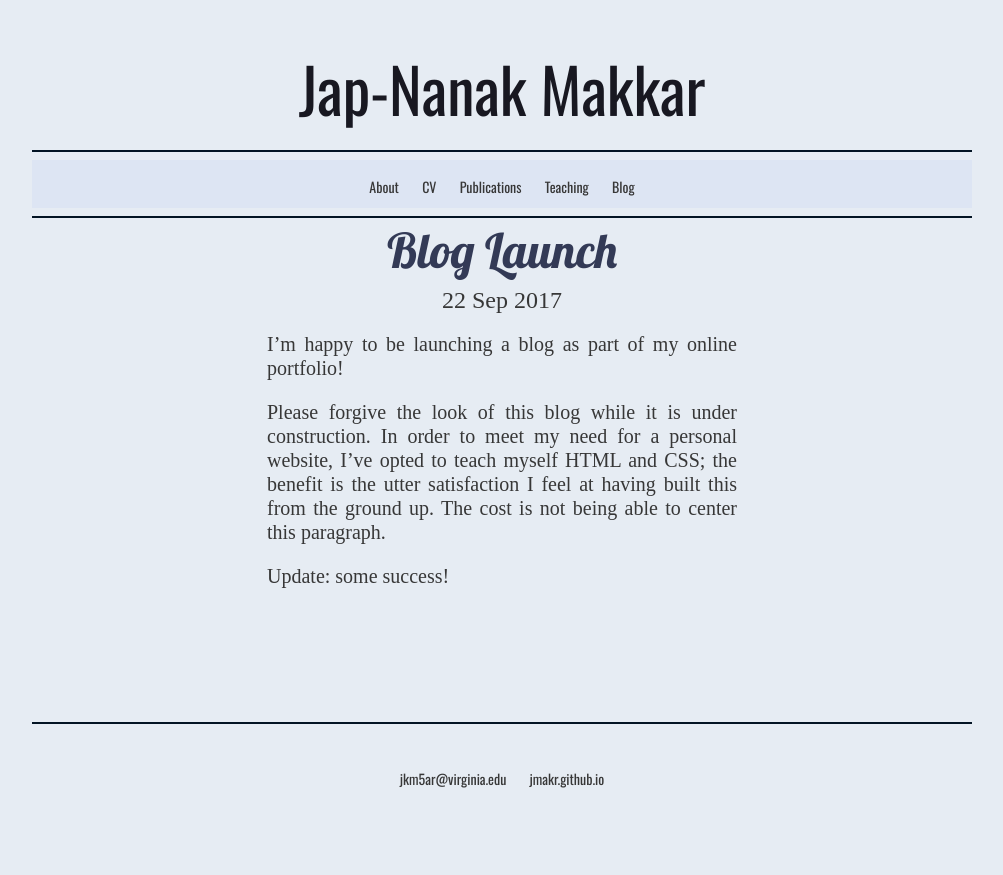
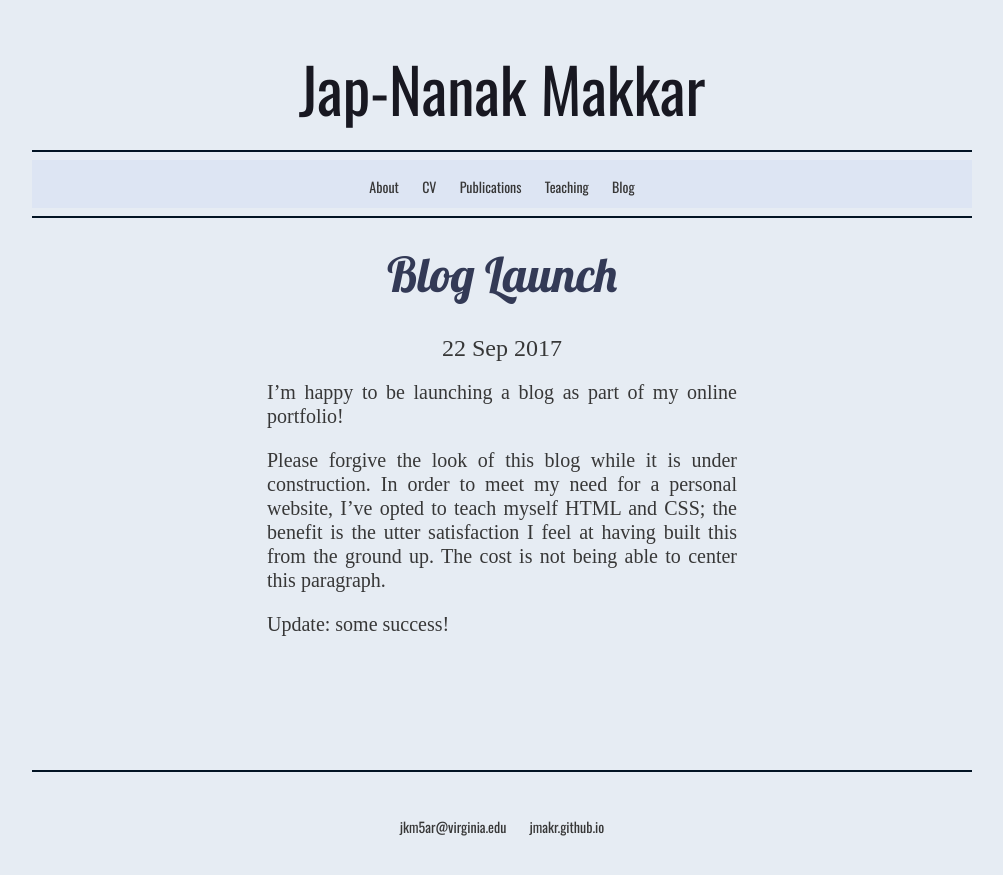
Before and after one commit to jmakr/jmakr.github.io, a Jekyll site: the page built from _posts/2017-09-22-Blog-Launch.md, in a window 1280 px wide. Shown: the top 875 px of the page, without its empty margins (138-1141 px from the left). Built offline with Jekyll 4.4.1, drawn with Linux system fonts in a browser that asks for light colours; some web fonts are replaced.

Commit message:
Update main.css

```diff
--- a/css/main.css
+++ b/css/main.css
@@ -102,7 +102,7 @@ a:hover {
 
 .bheadercontainer{/* blog header container  */
 	width:40%;
-	height: 62px;
+	height: 110px;
 	text-align: center;
 	margin-right: auto;
 	margin-left: auto;
@@ -293,7 +293,7 @@ p6 { /* blog header  */
     position: relative;
     font-family: Lobster, cursive;
     font-size: 48px;
-    line-height:1.0;
+    line-height:2.0;
     color: #333a56; /* vermillion */
 
 
```
